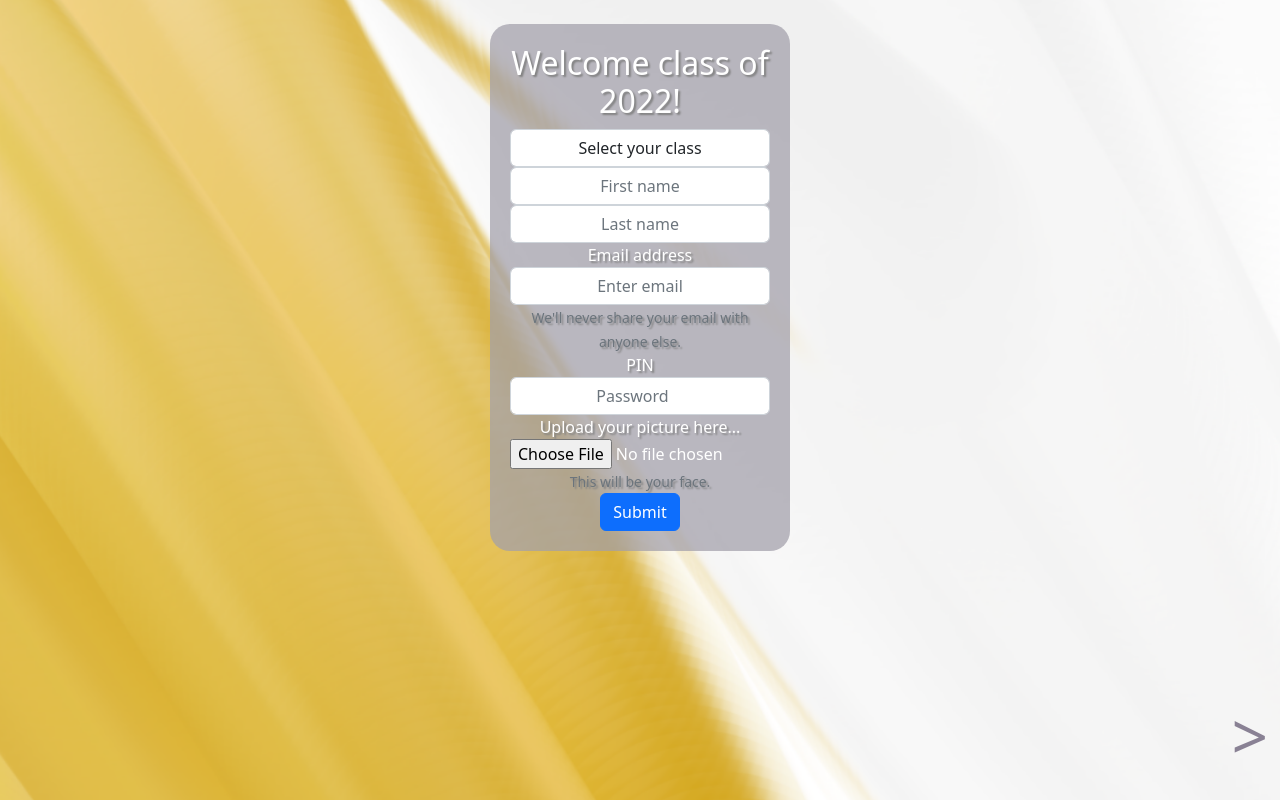
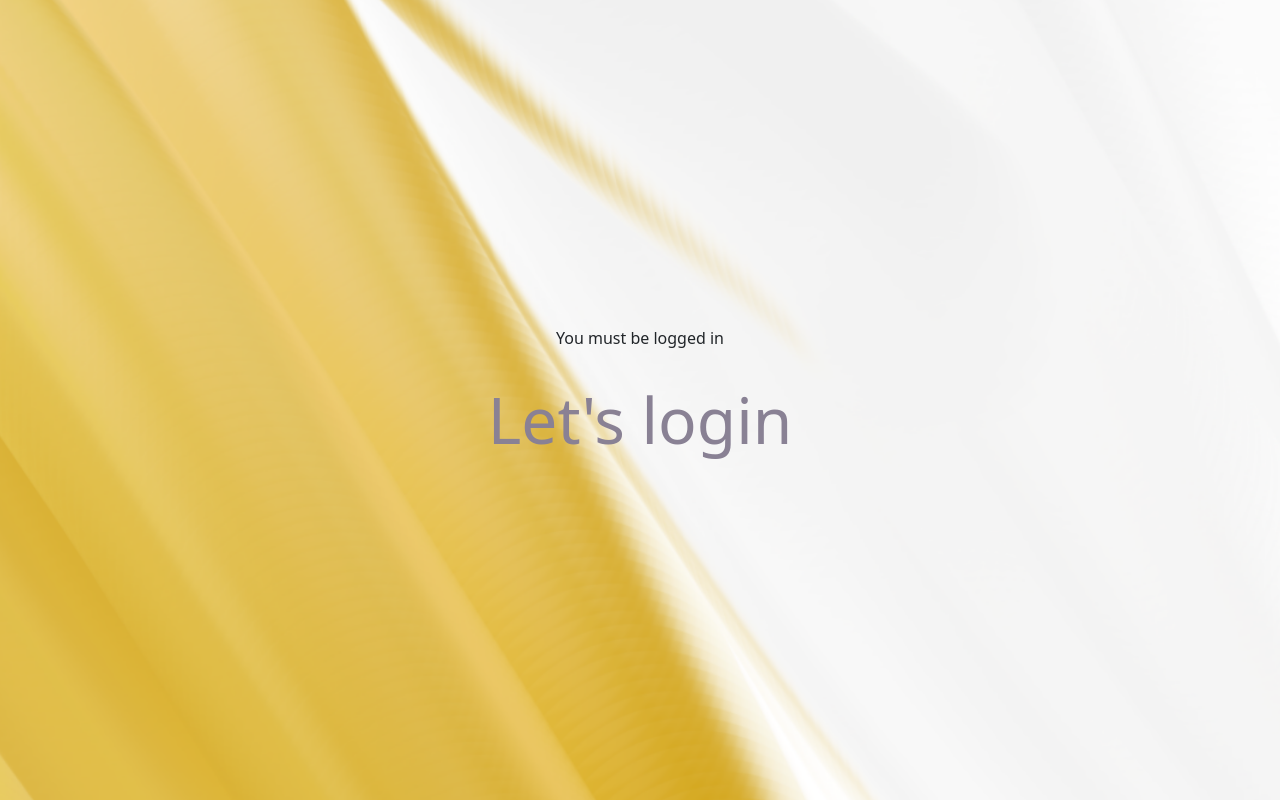
Before and after one commit to EmilyK-G/EmilyK-G-booksigningapp-client.github.io, a React (Create React App) app: page /my-book in a window 1280 px wide. Before the commit this address led to /. Built offline with nearby package versions, Linux system fonts and the light colour scheme; no server answers.

Commit message:
Loggin Page

```diff
--- a/src/App.js
+++ b/src/App.js
@@ -11,6 +11,7 @@ import Messages from './components/Messages/Messages';
 import Dashboard from './components/Dashboard/Dashboard';
 import NavBtn from './components/NavBtn/NavBtn';
 import MyBook from './components/MyBook/MyBook';
+import LoginPage from "./pages/LoginPage/LoginPage";
 import {AnimatePresence} from "framer-motion";
 import './App.css';
 
@@ -25,10 +26,10 @@ function App() {
             <Routes key={location.pathname} location={location}>
                 <Route path="/" element={<NavBtn/>}>
                   <Route path="users" element={!user ? <Users /> : <Navigate to="/books"/>} />
-                  <Route path="books" element={user ? <Books /> : <Navigate to="/users"/>} />
-                  <Route path="books/:id" element={user ? <Messages/> : <Navigate to="/users"/>}/>
-                  <Route path="dashboard" element={user ? <Dashboard/> : <Navigate to="/"/>}/>
-                  <Route path="my-book" element={user ? <MyBook/> : <Navigate to="/"/>}/>
+                  <Route path="books" element={user ? <Books /> : <LoginPage/>} />
+                  <Route path="books/:id" element={user ? <Messages/> : <LoginPage/>}/>
+                  <Route path="dashboard" element={user ? <Dashboard/> : <LoginPage/>}/>
+                  <Route path="my-book" element={user ? <MyBook/> : <LoginPage/>}/>
                   <Route
                       path="*"
                       element={
--- /dev/null
+++ b/src/pages/LoginPage/LoginPage.jsx
@@ -0,0 +1,15 @@
+import MyButton from "../../components/NavBtn/MyButton";
+import { Outlet } from "react-router-dom";
+import './loginPage.css'
+
+function LoginPage() {
+  return (
+    <div className='container d-flex flex-column align-items-center justify-content-center loginPage'>
+        <p>You must be logged in</p>
+        <MyButton linkTo={'/users'} sign={`Let's login`}/>
+        <Outlet />
+    </div>
+  )
+}
+
+export default LoginPage
--- /dev/null
+++ b/src/pages/LoginPage/loginPage.css
@@ -0,0 +1,3 @@
+.loginPage {
+    height: 100vh;
+}
```
